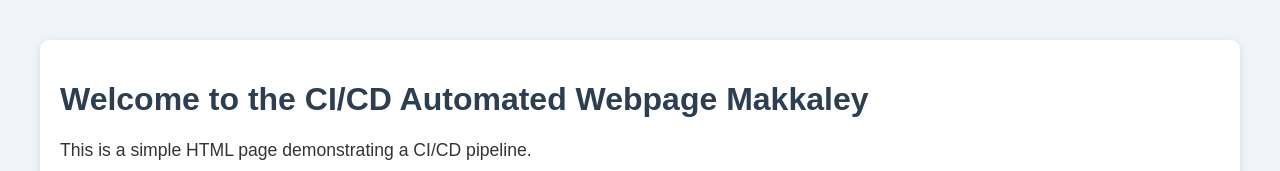
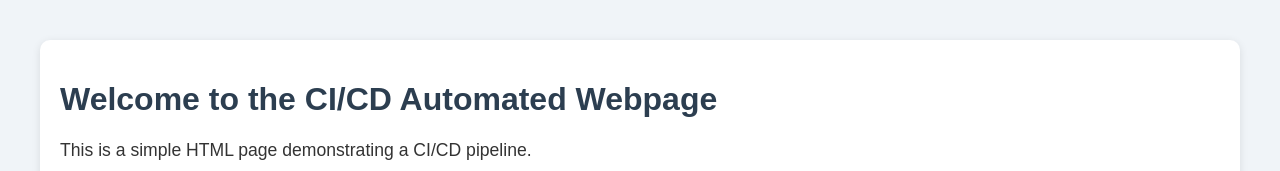
Before and after one commit to AJAYS16/Webpage-Automated-, a plain HTML site: page index.html in a window 1280 px wide. Shown: the top 171 px of the page. Drawn offline with Linux system fonts and the light colour scheme.

Commit message:
Updated HTML file with new changes

```diff
--- a/index.html
+++ b/index.html
@@ -37,7 +37,7 @@
 </head>
 <body>
   <div class="box">
-    <h1>Welcome to the CI/CD Automated Webpage Makkaley</h1>
+    <h1>Welcome to the CI/CD Automated Webpage</h1>
     <p>This is a simple HTML page demonstrating a CI/CD pipeline.</p>
     <img src="https://images.squarespace-cdn.com/content/v1/56c462e37da24f9466fa8ed8/1609940882434-1O3VLCLTM0F03WVK9482/mona-lisa.jpg" alt="Placeholder Image">
   </div>
```
